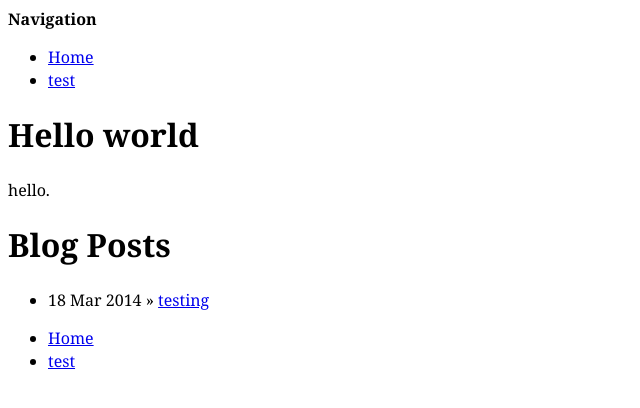
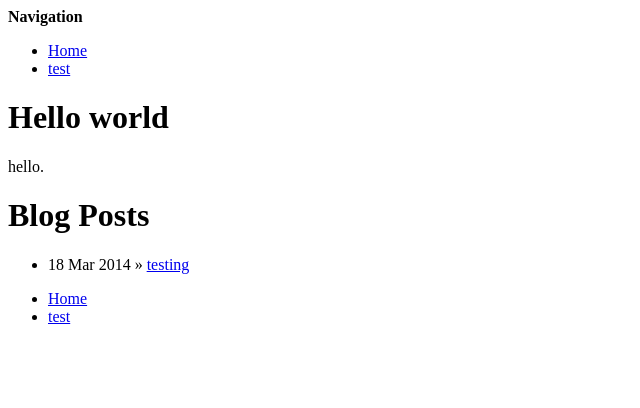
Before and after one commit to riceissa/abc, a Jekyll site: the page built from index.html, in a window 1280 px wide. Shown: the top 408 px of the page, without its empty margins (0-640 px from the left). Built offline with Jekyll 4.4.1, drawn with Linux system fonts in a browser that asks for light colours; Markdown is read by kramdown in place of the engine named in the settings.

Commit message:
import minimal css

```diff
--- a/css/common.css
+++ b/css/common.css
@@ -1,6 +1,40 @@
-html {
-font: normal 100%/1.4 Georgia,serif;
+.current {background-color: #000531;
+color: #ffffff}
+
+
+body {
+    font-family: serif;
+}
+pre code, blockquote {
+    display: block;
+    padding: 10px;
 }
 
-.current {background-color: #000531;
-color: #ffffff}
+blockquote {
+    border-radius: 2px 2px 2px 2px;
+    background-color: rgb(245, 245, 245);
+    border: 1px solid rgb(192, 192, 192);
+}
+
+code {
+    padding-left: 4px;
+    padding-right: 4px;
+    background-color: rgb(232, 248, 255);
+    border: 1px solid rgb(162, 196, 208);
+    border-radius: 2px 2px 2px 2px;
+}
+
+/*For displaying source code.*/
+span.kw {
+    color: rgb(35, 103, 10);
+    font-weight: bold;
+}
+
+span.st {
+    color: rgb(192, 62, 54);
+}
+
+span.co {
+    color: rgb(73, 128, 171);
+    font-style: italic;
+}
```
